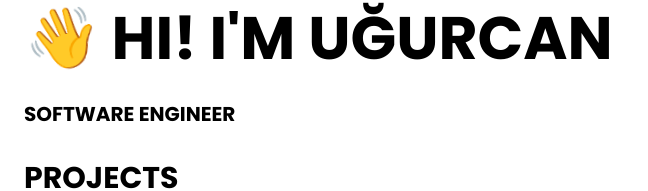
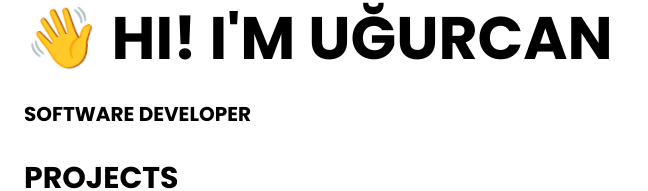
Before and after one commit to ugurcaneser/ugurcaneser.github.io, a Next.js app: page / in a window 1280 px wide. Shown: the part 127-318 px from the top of the page, without its empty margins (0-648 px from the left). Built offline with nearby package versions, Linux system fonts and the light colour scheme.

Commit message:
chore: update job title from engineer to developer in homepage header

```diff
--- a/src/app/page.tsx
+++ b/src/app/page.tsx
@@ -80,7 +80,7 @@ export default function Home() {
               animate="show"
               transition={{ delay: 0.3 }}
             >
-              SOFTWARE ENGINEER
+              SOFTWARE DEVELOPER
             </motion.p>
 
             {/* Social Media Icons */}
```
